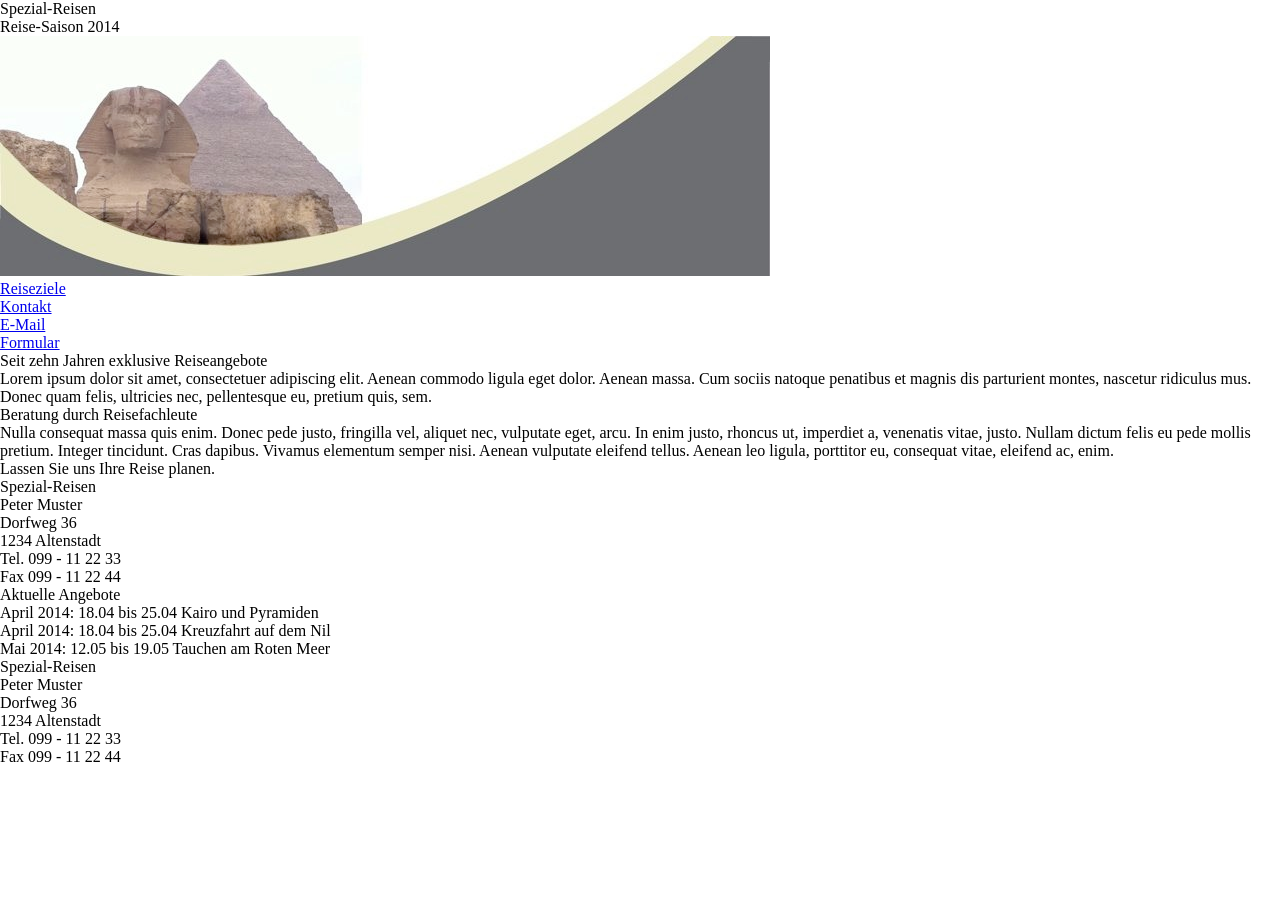
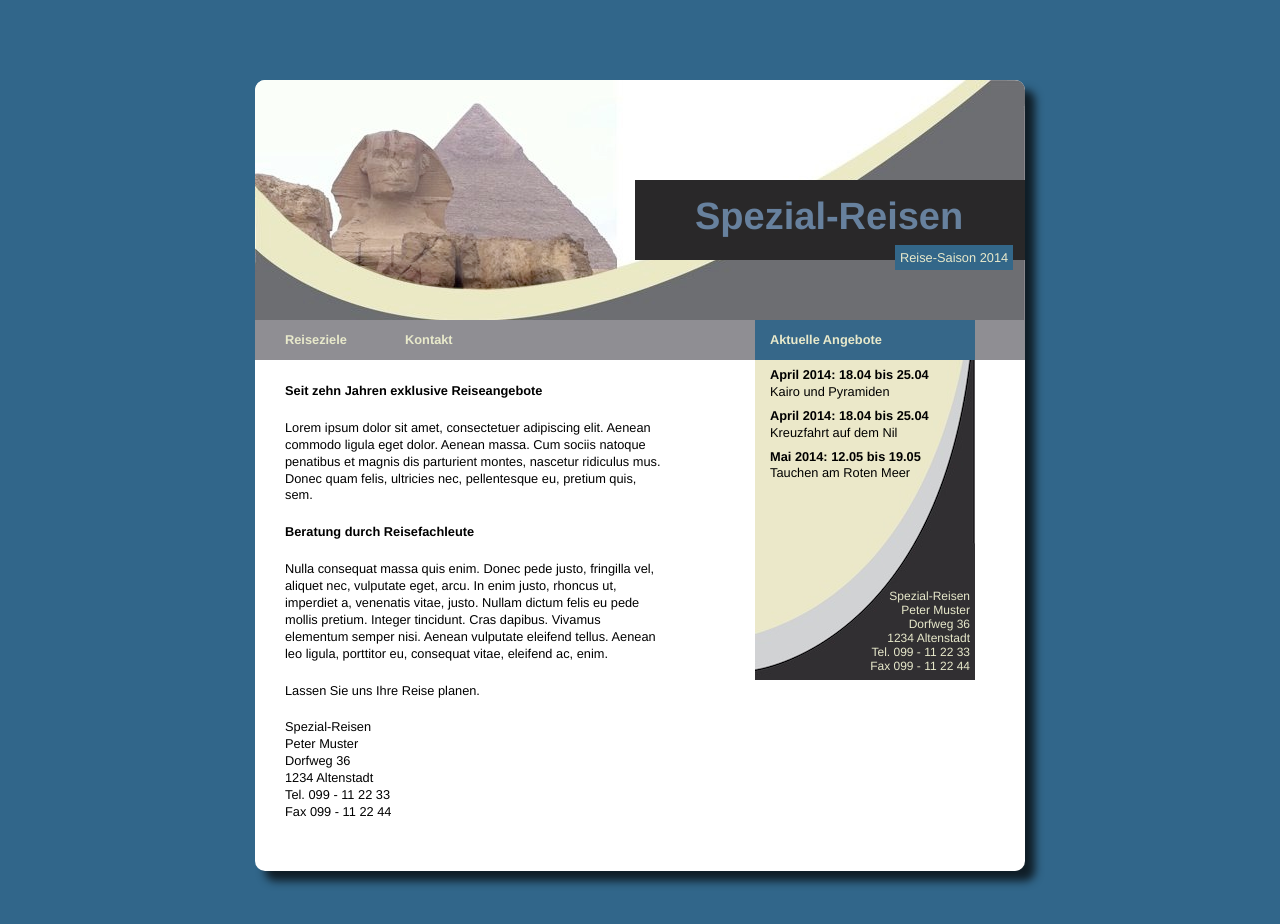
Before and after one commit to anliksim/web, a plain HTML site: page P4_CSS_Layout/reisebuero/index.html in a window 1280 px wide. Before the commit the page ends 800 px from the top, so only its background shows below. Drawn offline with Linux system fonts and the light colour scheme.

Commit message:
Alles bis auf dynamisches Angebot

```diff
--- a/P4_CSS_Layout/reisebuero/css/screen.css
+++ b/P4_CSS_Layout/reisebuero/css/screen.css
@@ -1,2 +1,164 @@
 @charset "utf-8";
 @import url(mini-reset.css);
+
+body {
+    background-color:  #31668A;
+    font-family:  Helvetica, Arial, "Lucida Grande", sans-serif;
+    font-size: 80%;
+}
+
+div {
+    width: 770px;
+    position:relative;
+    margin: auto;
+    background-color: white;
+    margin-top: 80px;
+    margin-bottom: 80px;
+    border-radius: 10px ;
+    box-shadow: 10px 10px 8px  #101E27;
+}
+
+header img {
+    border-radius: 10px 10px 0px 0px;
+}
+
+header h1 {
+    font-weight: bold;
+	font-size: 38px;
+	text-align: top;
+	position: absolute;
+	color: #67819E;
+	background-color: #292829;
+    left: 380px;
+    top: 100px;
+	height: 40px;
+	width: 270px;
+	padding-top: 15px;
+	padding-left: 60px;
+	padding-bottom: 25px;
+	padding-right: 60px;
+
+}
+
+header h1 + p {
+	position: absolute;
+    left: 640px;
+    top: 165px;
+    padding: 5px;
+	color: #E8E9CB;
+	background-color: #336789;
+}
+
+nav {
+       position: absolute;
+       height: 40px;
+       width: 100%;
+       top: 240px;
+       background-color: #8F8E93;
+}
+
+ol li a{
+    height: 16px;
+    display: block;
+    float: left;
+    text-decoration: none;
+    color: #E8E9CB;
+    padding: 12px 30px;
+    width: 60px;
+}
+
+nav ol li ol{
+	display:none;
+}
+
+nav ol li:hover ol{
+    position: relative;
+
+    left: 120px;
+	width: 120px;
+    height: 80px;
+    display: block;
+    clear:both;
+    color: #E8E9CB;
+    background-color: #8F8E93;
+}
+
+a:hover {
+
+    text-decoration: none;
+    background-color: #336789;
+
+}
+
+main {
+    width: 400px;
+    margin-top: 60px;
+    line-height: 1.32;
+    margin-left: 20px;
+    padding-bottom: 50px;
+}
+main p {
+    margin-top: 20px;
+    margin-bottom: 20px;
+}
+
+main h2 {
+    font-weight: 600;
+    margin-top: 20px;
+    margin-bottom: 20px;
+}
+
+main article {
+	padding-left: 10px;
+	padding-right: 10px;
+}
+
+aside {
+	position: absolute;
+	width: 220px;
+	top: 240px;
+	right: 50px;
+	background-image: url(img/angebote_hg.jpg);
+    background-color: #EBE8C9;
+    background-position: bottom;
+    background-repeat: no-repeat;
+    min-height: 360px;
+}
+
+aside h2 {
+	height: 20px;
+	padding: 12px 0 8px 15px;
+	color: #E8E9CB;
+	background-color: #366789;
+}
+
+aside p   {
+    margin-left: 15px;
+    margin-top: 7px;
+    margin-bottom: 7px;
+    line-height: 1.32;
+}
+
+aside p span  {
+    font-weight: 600;
+    display: block;
+}
+
+aside footer{
+	color: #E8E9CB;
+    position:relative;
+    vertical-align: text-bottom;
+    text-align: right;
+    font-size: 12px;
+    top: 100px;
+    margin-right: 5px;
+}
+
+address p {
+    margin-top: 0px;
+    margin-bottom: 0px;
+}
+
+.bold {
+	font-weight: bold;
+}
--- a/P4_CSS_Layout/reisebuero/css/screen_sample.css
+++ /dev/null
@@ -1,78 +0,0 @@
-@charset "utf-8";
-@import url(mini-reset.css);
-
-/* ----------------------------------- Allgemeines und Seitenkopf */
-
-/* Regel für Seitenhintergrund, Schriftart */
-
-/* Regel für zentrierten Bereich */
-
-header h1 {
-	position: absolute;
-	color: #67819E;
-	background-color: #292829;
-	/* ... */
-}
-header h1 + p {
-	position: absolute;
-	color: #E8E9CB;
-	background-color: #336789;
-	/* ... */
-}
-
-
-/* ----------------------------------- Navigation */
-nav {
-	position: absolute;
-	height: 40px;
-	width: 100%;
-	top: 240px;
-	background-color: #8F8E93;
-}
-nav ol {
-	width: 500px;
-}
-
-/* Regel, um Listenelemente nebeneinander darzustellen */
-
-/* Regel für die Darstellung der Navigationslinks */
-
-/* Navigationslinks sollen beim Mouseover die Hintergrundfarbe ändern */
-
-
-
-
-/* ----------------------------------- Haupttext */
-
-/* Mehrere Regeln für die Darstellung des Haupttexts */
-
-
-
-
-/* ----------------------------------- Termin-Spalte */
-aside {
-	position: absolute;
-	width: 220px;
-	top: 240px;
-	right: 50px;
-	background-image: url(img/angebote_hg.jpg);
-	/* ... */
-}
-aside h2 {
-	height: 20px;
-	padding: 12px 0 8px 15px;
-	color: #E8E9CB;
-	background-color: #366789;
-}
-
-/* Regeln für die Absätze mit den Terminen */
-
-aside footer {
-	position: absolute;
-	/* ... */
-}
-
-
-/* ----------------------------------- Spezifische Korrekturen */
-
-.js div { } /* apply only on JavaScript enabled browsers */
--- a/P4_CSS_Layout/reisebuero/index.html
+++ b/P4_CSS_Layout/reisebuero/index.html
@@ -37,7 +37,7 @@
 
     <img src="img/spezialreisen.jpg" alt="Reise nach Ägypten" height="240" width="770">
 
-    <nav>
+    <nav class="bold">
       <ol>
         <li><a href="reiseziele.html">Reiseziele</a></li>
         <li><a href="kontakt.html">Kontakt</a>
@@ -91,7 +91,7 @@
 
     <aside id="angebote">
 
-      <h2>Aktuelle Angebote</h2>
+      <h2 class="bold">Aktuelle Angebote</h2>
 
 <!--
       Leider ist in HTML5 bisher kein daterange-Attribut vorgesehen. Daher
```
Also changed, not shown: P4_CSS_Layout/reisebuero/vergleich.html (added, +19 -0 lines), P4_CSS_Layout/reisebuero/img/vorlage.png (added).
